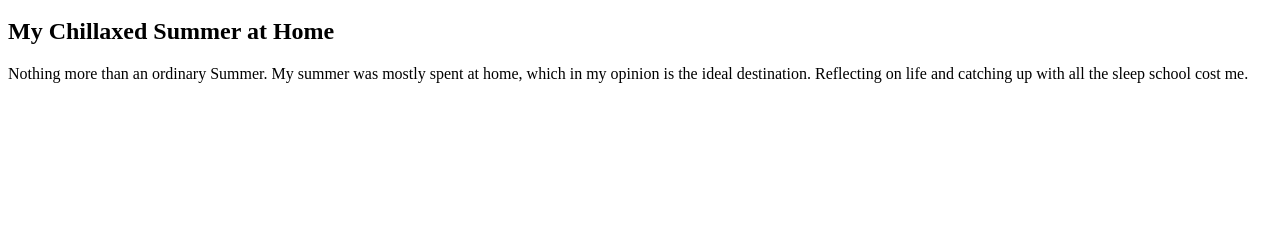
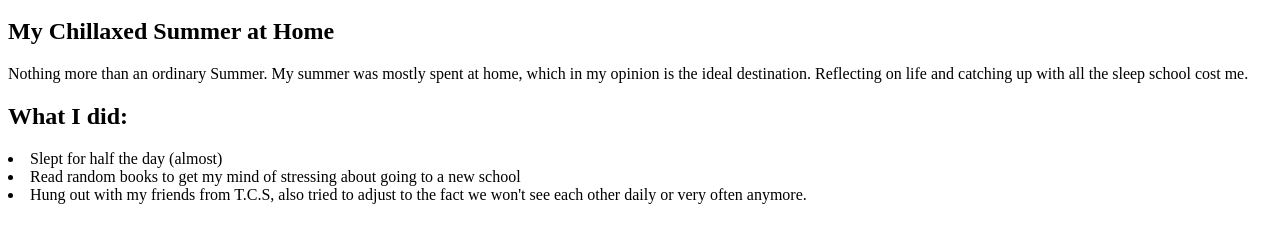
Before and after one commit to craighead-diocesan-school/my-summer-Lupetea, a plain HTML site: page index.html in a window 1280 px wide. Shown: the part 48-290 px from the top of the page. Drawn offline with Linux system fonts and the light colour scheme.

Commit message:
Finished the list of what I did in my summer holidays

```diff
--- a/index.html
+++ b/index.html
@@ -7,3 +7,13 @@
 
 <p>Nothing more than an ordinary Summer. My summer was mostly spent at home, which in my opinion is the ideal destination. Reflecting on life and catching up with all the sleep school cost me.
 </p>
+
+<h2>What I did:
+</h2>
+
+  <li>Slept for half the day (almost)
+  </li>
+  <li>Read random books to get my mind of stressing about going to a new school
+  </li>
+  <li>Hung out with my friends from T.C.S, also tried to adjust to the fact we      won't see each other daily or very often anymore.
+  </li>
```
